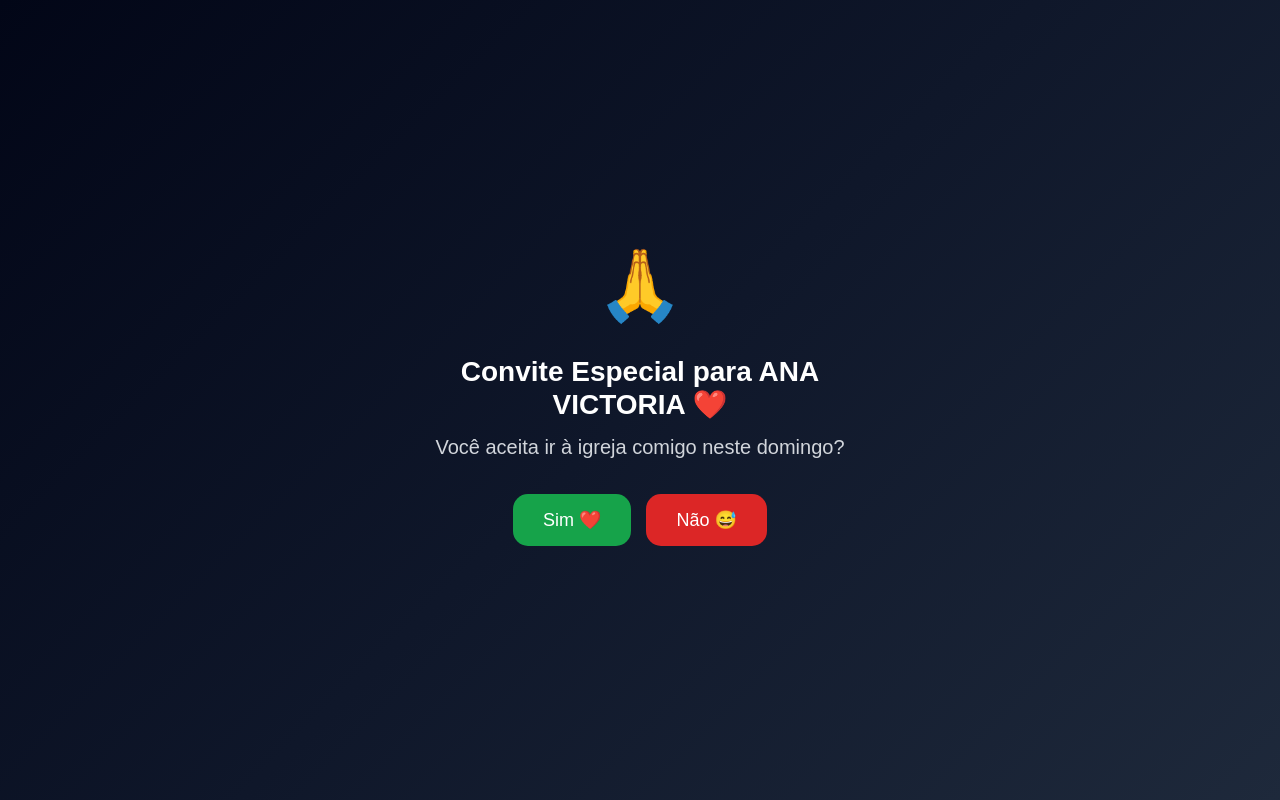
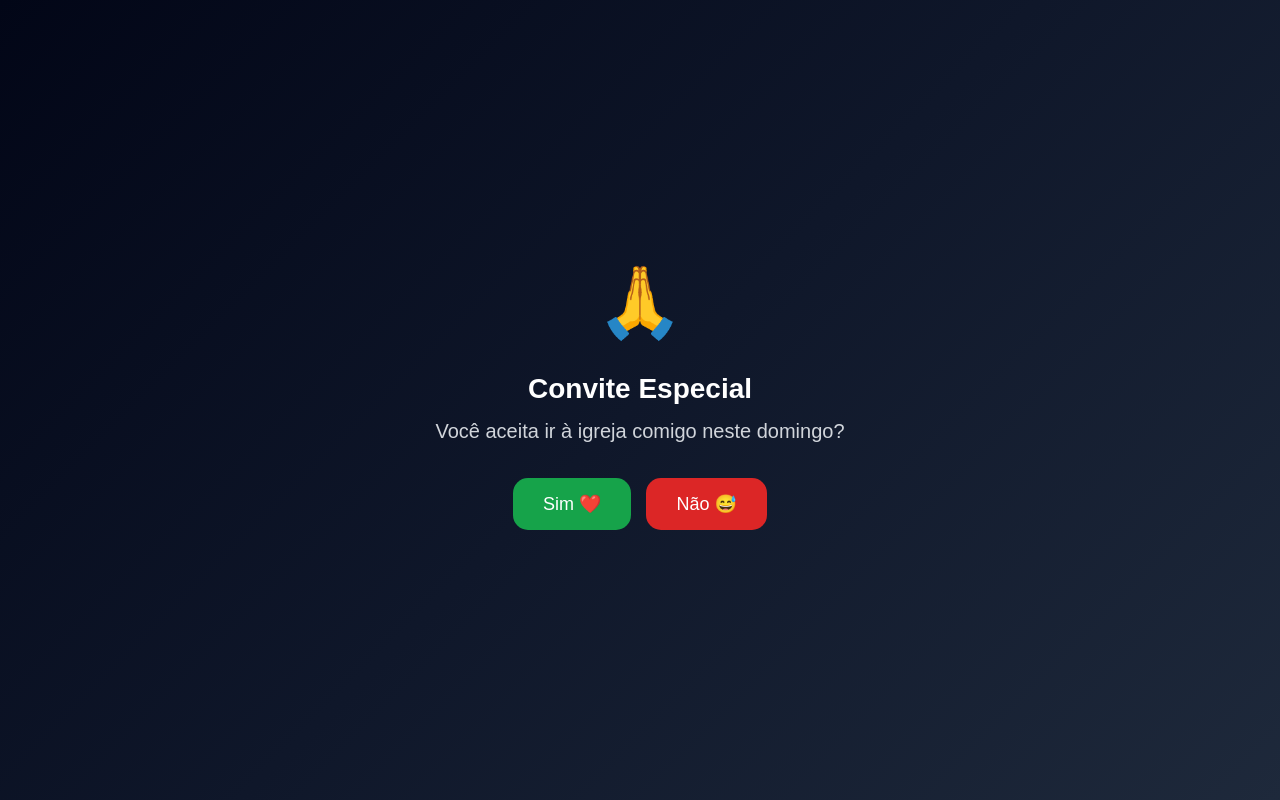
Before and after one commit to walterosfilho18/Domingao, a plain HTML site: page index.html in a window 1280 px wide. Drawn offline with Linux system fonts and the light colour scheme.

Commit message:
Update index.html

```diff
--- a/index.html
+++ b/index.html
@@ -149,7 +149,7 @@ animation:aparecer .8s ease;
 
 <div class="emoji-principal">🙏</div>
 
-<h1>Convite Especial para ANA VICTORIA ❤️</h1>
+<h1>Convite Especial</h1>
 
 <p>
 Você aceita ir à igreja comigo neste domingo?
```
